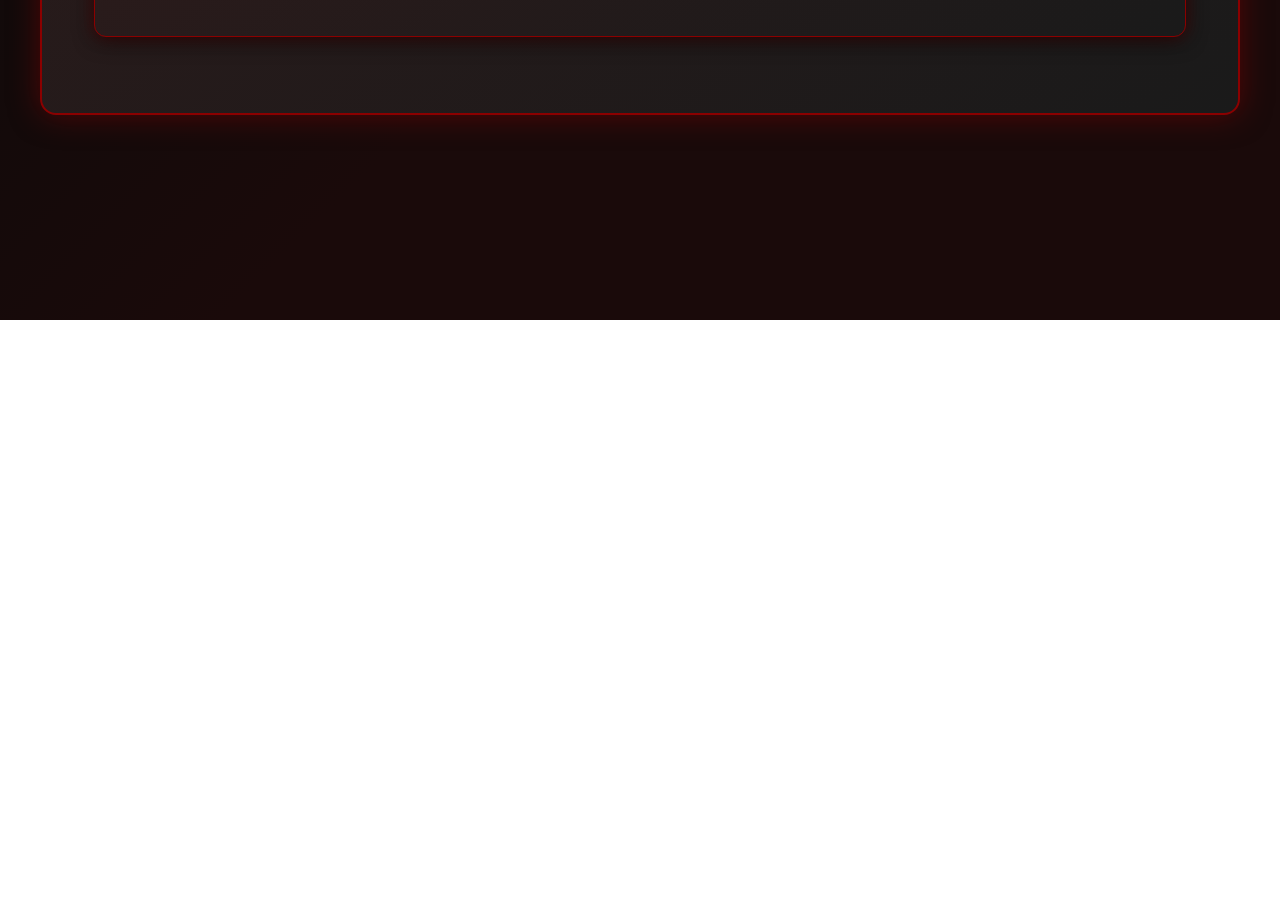
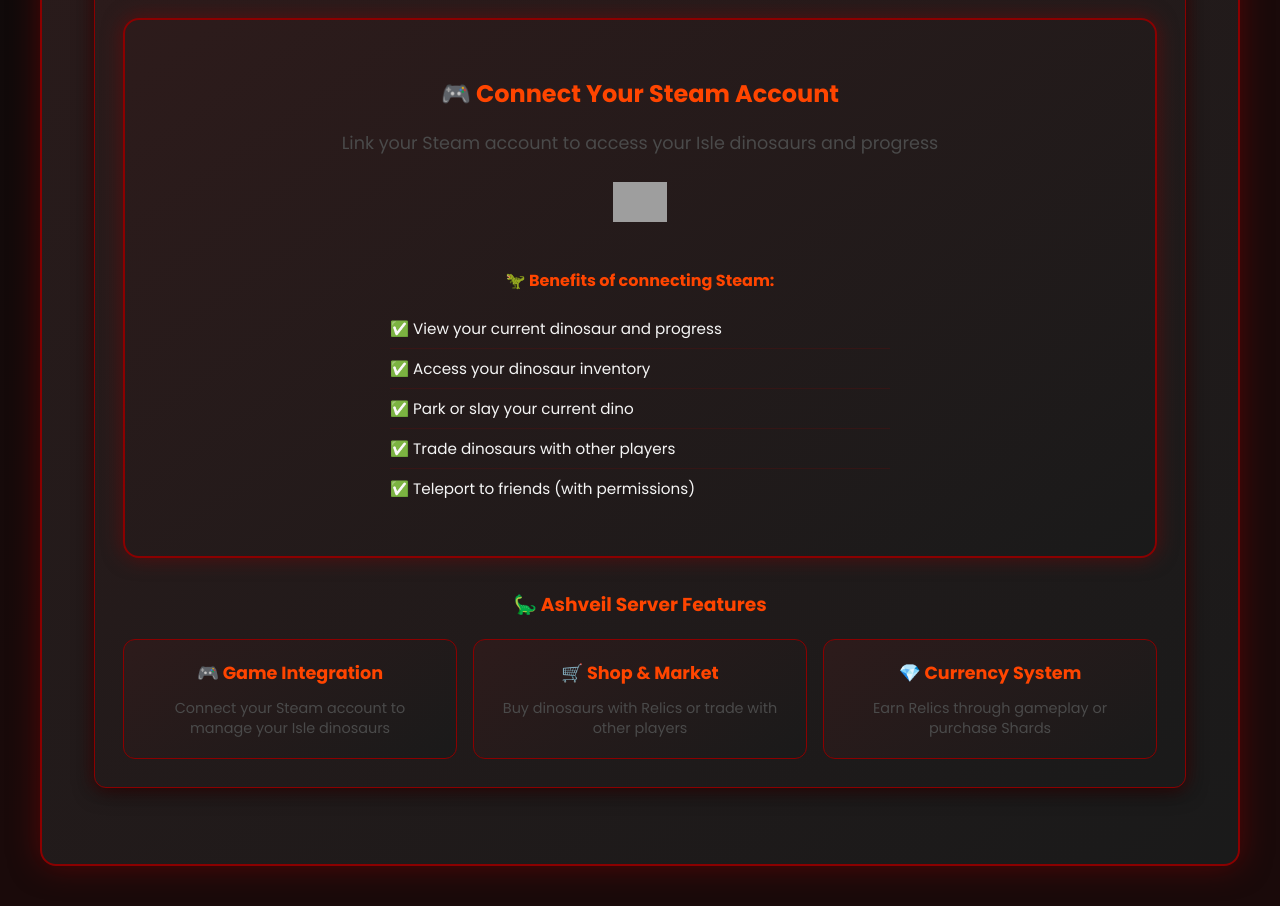
Before and after one commit to laszlogal1272008-create/ashveil-website, a React (Create React App) app: page / in a window 1280 px wide. Shown: the part 520-1426 px from the top of the page. Before the commit the page ends 840 px from the top, so only its background shows below. Built offline with nearby package versions, Linux system fonts and the light colour scheme; grey boxes are pictures that could not be loaded.

Commit message:
Add Steam Login System with Steam ID display on home page

```diff
--- a/src/App.css
+++ b/src/App.css
@@ -168,3 +168,32 @@
 .btn-secondary:hover {
   background: linear-gradient(145deg, #4a4a4a, var(--ashveil-ash));
 }
+
+/* === Feature Cards === */
+.feature-card {
+  background: linear-gradient(145deg, var(--ashveil-charcoal), #1a1a1a);
+  border: 1px solid var(--ashveil-red);
+  border-radius: 12px;
+  padding: 20px;
+  transition: all 0.3s ease;
+  text-align: center;
+}
+
+.feature-card:hover {
+  transform: translateY(-4px);
+  box-shadow: 0 0 20px var(--ashveil-glow);
+  border-color: var(--ashveil-ember);
+}
+
+.feature-card h4 {
+  color: var(--ashveil-ember);
+  margin: 0 0 12px 0;
+  font-size: 1.1rem;
+}
+
+.feature-card p {
+  color: var(--ashveil-ash);
+  margin: 0;
+  font-size: 0.9rem;
+  line-height: 1.4;
+}
--- a/src/components/Home.jsx
+++ b/src/components/Home.jsx
@@ -1,4 +1,5 @@
 import React from 'react';
+import SteamAuth from './SteamAuth';
 
 function Home() {
   return (
@@ -8,6 +9,27 @@
       <p style={{color: 'var(--ashveil-ember)', fontSize: '0.9rem', textAlign: 'center'}}>
         🌋 Enter the Veil — Survive, Hunt, Evolve 🦖
       </p>
+
+      {/* Steam Authentication Section */}
+      <SteamAuth />
+
+      <div style={{marginTop: '32px', textAlign: 'center'}}>
+        <h3 style={{color: 'var(--ashveil-ember)'}}>🦕 Ashveil Server Features</h3>
+        <div style={{display: 'grid', gridTemplateColumns: 'repeat(auto-fit, minmax(250px, 1fr))', gap: '16px', marginTop: '20px'}}>
+          <div className="feature-card">
+            <h4>🎮 Game Integration</h4>
+            <p>Connect your Steam account to manage your Isle dinosaurs</p>
+          </div>
+          <div className="feature-card">
+            <h4>🛒 Shop & Market</h4>
+            <p>Buy dinosaurs with Relics or trade with other players</p>
+          </div>
+          <div className="feature-card">
+            <h4>💎 Currency System</h4>
+            <p>Earn Relics through gameplay or purchase Shards</p>
+          </div>
+        </div>
+      </div>
     </div>
   );
 }
--- /dev/null
+++ b/src/components/SteamAuth.css
@@ -0,0 +1,245 @@
+/* Steam Authentication Component Styles */
+.steam-auth {
+  margin: 24px 0;
+}
+
+.steam-login {
+  text-align: center;
+  padding: 32px;
+  background: linear-gradient(145deg, var(--ashveil-charcoal), #1a1a1a);
+  border: 2px solid var(--ashveil-red);
+  border-radius: 16px;
+  box-shadow: 0 0 20px var(--ashveil-glow);
+}
+
+.steam-login h3 {
+  color: var(--ashveil-ember);
+  margin-bottom: 16px;
+  font-size: 1.5rem;
+}
+
+.steam-login p {
+  color: var(--ashveil-ash);
+  margin-bottom: 24px;
+  font-size: 1.1rem;
+}
+
+.steam-login-btn {
+  background: none;
+  border: none;
+  cursor: pointer;
+  transition: all 0.3s ease;
+  border-radius: 8px;
+  overflow: hidden;
+  margin-bottom: 24px;
+}
+
+.steam-login-btn:hover {
+  transform: translateY(-2px);
+  box-shadow: 0 0 20px var(--ashveil-glow);
+}
+
+.steam-login-btn img {
+  display: block;
+  width: auto;
+  height: 40px;
+}
+
+.steam-benefits {
+  text-align: left;
+  max-width: 500px;
+  margin: 0 auto;
+}
+
+.steam-benefits h4 {
+  color: var(--ashveil-ember);
+  text-align: center;
+  margin-bottom: 16px;
+}
+
+.steam-benefits ul {
+  list-style: none;
+  padding: 0;
+}
+
+.steam-benefits li {
+  color: var(--ashveil-text);
+  padding: 8px 0;
+  border-bottom: 1px solid rgba(139, 0, 0, 0.2);
+  font-size: 0.95rem;
+}
+
+.steam-benefits li:last-child {
+  border-bottom: none;
+}
+
+/* Steam User Info Styles */
+.steam-user-info {
+  display: flex;
+  align-items: center;
+  gap: 24px;
+  padding: 24px;
+  background: linear-gradient(145deg, var(--ashveil-charcoal), #1a1a1a);
+  border: 2px solid var(--ashveil-ember);
+  border-radius: 16px;
+  box-shadow: 0 0 25px var(--ashveil-glow);
+  flex-wrap: wrap;
+}
+
+.user-avatar {
+  position: relative;
+  flex-shrink: 0;
+}
+
+.user-avatar img {
+  width: 80px;
+  height: 80px;
+  border-radius: 50%;
+  border: 3px solid var(--ashveil-ember);
+  box-shadow: 0 0 15px var(--ashveil-glow);
+}
+
+.online-indicator {
+  position: absolute;
+  bottom: 5px;
+  right: 5px;
+  width: 16px;
+  height: 16px;
+  background: #00ff00;
+  border: 2px solid var(--ashveil-charcoal);
+  border-radius: 50%;
+  box-shadow: 0 0 8px #00ff00;
+}
+
+.user-details {
+  flex: 1;
+  min-width: 300px;
+}
+
+.user-details h3 {
+  color: var(--ashveil-ember);
+  margin: 0 0 16px 0;
+  font-size: 1.4rem;
+}
+
+.steam-id {
+  margin-bottom: 12px;
+  padding: 8px 12px;
+  background: rgba(139, 0, 0, 0.1);
+  border-radius: 8px;
+  border-left: 4px solid var(--ashveil-red);
+}
+
+.steam-id strong {
+  color: var(--ashveil-text);
+  margin-right: 8px;
+}
+
+.steam-id-value {
+  font-family: 'Courier New', monospace;
+  color: var(--ashveil-ember);
+  background: rgba(0, 0, 0, 0.3);
+  padding: 4px 8px;
+  border-radius: 4px;
+  font-weight: bold;
+  letter-spacing: 1px;
+}
+
+.current-dino {
+  margin-bottom: 12px;
+  display: flex;
+  align-items: center;
+  gap: 12px;
+  flex-wrap: wrap;
+}
+
+.current-dino strong {
+  color: var(--ashveil-text);
+}
+
+.dino-name {
+  color: var(--ashveil-ember);
+  font-weight: bold;
+  background: rgba(255, 69, 0, 0.1);
+  padding: 4px 8px;
+  border-radius: 6px;
+}
+
+.dino-level {
+  color: var(--ashveil-ash);
+  font-size: 0.9rem;
+  background: rgba(139, 0, 0, 0.2);
+  padding: 2px 6px;
+  border-radius: 4px;
+}
+
+.play-stats {
+  display: flex;
+  gap: 16px;
+  flex-wrap: wrap;
+}
+
+.play-time {
+  color: var(--ashveil-ash);
+  font-size: 0.9rem;
+  background: rgba(0, 0, 0, 0.3);
+  padding: 4px 8px;
+  border-radius: 4px;
+}
+
+.logout-btn {
+  flex-shrink: 0;
+  align-self: flex-start;
+}
+
+/* Loading State */
+.steam-loading {
+  text-align: center;
+  padding: 40px;
+  background: linear-gradient(145deg, var(--ashveil-charcoal), #1a1a1a);
+  border: 2px solid var(--ashveil-ember);
+  border-radius: 16px;
+  box-shadow: 0 0 20px var(--ashveil-glow);
+}
+
+.loading-spinner {
+  width: 40px;
+  height: 40px;
+  border: 4px solid rgba(139, 0, 0, 0.3);
+  border-top: 4px solid var(--ashveil-ember);
+  border-radius: 50%;
+  animation: spin 1s linear infinite;
+  margin: 0 auto 16px;
+}
+
+.steam-loading p {
+  color: var(--ashveil-ember);
+  font-size: 1.1rem;
+  margin: 0;
+}
+
+@keyframes spin {
+  0% { transform: rotate(0deg); }
+  100% { transform: rotate(360deg); }
+}
+
+/* Responsive Design */
+@media (max-width: 768px) {
+  .steam-user-info {
+    flex-direction: column;
+    text-align: center;
+    gap: 16px;
+  }
+
+  .user-details {
+    min-width: auto;
+  }
+
+  .current-dino {
+    justify-content: center;
+  }
+
+  .play-stats {
+    justify-content: center;
+  }
+}
--- /dev/null
+++ b/src/components/SteamAuth.jsx
@@ -0,0 +1,115 @@
+import React, { useState, useEffect } from 'react';
+import './SteamAuth.css';
+
+function SteamAuth() {
+  const [user, setUser] = useState(null);
+  const [isLoading, setIsLoading] = useState(false);
+
+  // Mock Steam user data for demonstration
+  const mockSteamLogin = () => {
+    setIsLoading(true);
+
+    // Simulate API call delay
+    setTimeout(() => {
+      const mockUser = {
+        steamId: '76561198123456789',
+        displayName: 'AshveilSurvivor',
+        avatar: 'https://avatars.steamstatic.com/b5bd56c1aa4644a474a2e4972be27ef9e82e517e_medium.jpg',
+        profileUrl: 'https://steamcommunity.com/id/ashveilsurvivor',
+        currentDino: 'Carnotaurus',
+        level: 3.2,
+        playTime: '142 hours'
+      };
+
+      setUser(mockUser);
+      setIsLoading(false);
+      localStorage.setItem('steamUser', JSON.stringify(mockUser));
+    }, 1500);
+  };
+
+  const logout = () => {
+    setUser(null);
+    localStorage.removeItem('steamUser');
+  };
+
+  // Check for saved user on component mount
+  useEffect(() => {
+    const savedUser = localStorage.getItem('steamUser');
+    if (savedUser) {
+      setUser(JSON.parse(savedUser));
+    }
+  }, []);
+
+  if (isLoading) {
+    return (
+      <div className="steam-auth">
+        <div className="steam-loading">
+          <div className="loading-spinner"></div>
+          <p>🎮 Connecting to Steam...</p>
+        </div>
+      </div>
+    );
+  }
+
+  if (user) {
+    return (
+      <div className="steam-auth">
+        <div className="steam-user-info">
+          <div className="user-avatar">
+            <img src={user.avatar} alt={user.displayName} />
+            <div className="online-indicator"></div>
+          </div>
+
+          <div className="user-details">
+            <h3>🎮 Welcome back, {user.displayName}!</h3>
+            <div className="steam-id">
+              <strong>Steam ID:</strong>
+              <span className="steam-id-value">{user.steamId}</span>
+            </div>
+
+            <div className="current-dino">
+              <strong>Current Dinosaur:</strong>
+              <span className="dino-name">{user.currentDino}</span>
+              <span className="dino-level">Level {user.level}</span>
+            </div>
+
+            <div className="play-stats">
+              <span className="play-time">⏱️ {user.playTime}</span>
+            </div>
+          </div>
+
+          <button onClick={logout} className="btn btn-secondary logout-btn">
+            Logout
+          </button>
+        </div>
+      </div>
+    );
+  }
+
+  return (
+    <div className="steam-auth">
+      <div className="steam-login">
+        <h3>🎮 Connect Your Steam Account</h3>
+        <p>Link your Steam account to access your Isle dinosaurs and progress</p>
+
+        <button onClick={mockSteamLogin} className="steam-login-btn">
+          <img src="https://community.cloudflare.steamstatic.com/public/images/signinthroughsteam/sits_01.png"
+               alt="Sign in through Steam" />
+        </button>
+
+        <div className="steam-benefits">
+          <h4>🦖 Benefits of connecting Steam:</h4>
+          <ul>
+            <li>✅ View your current dinosaur and progress</li>
+            <li>✅ Access your dinosaur inventory</li>
+            <li>✅ Park or slay your current dino</li>
+            <li>✅ Trade dinosaurs with other players</li>
+            <li>✅ Teleport to friends (with permissions)</li>
+          </ul>
+        </div>
+      </div>
+    </div>
+  );
+}
+
+export default SteamAuth;
```
